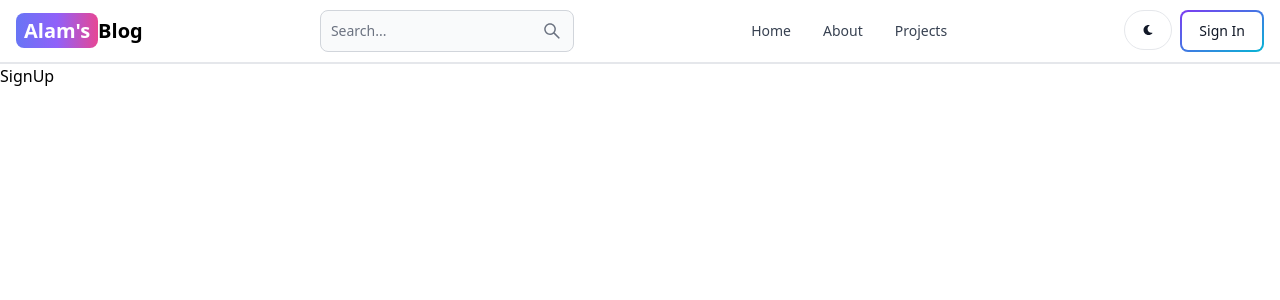
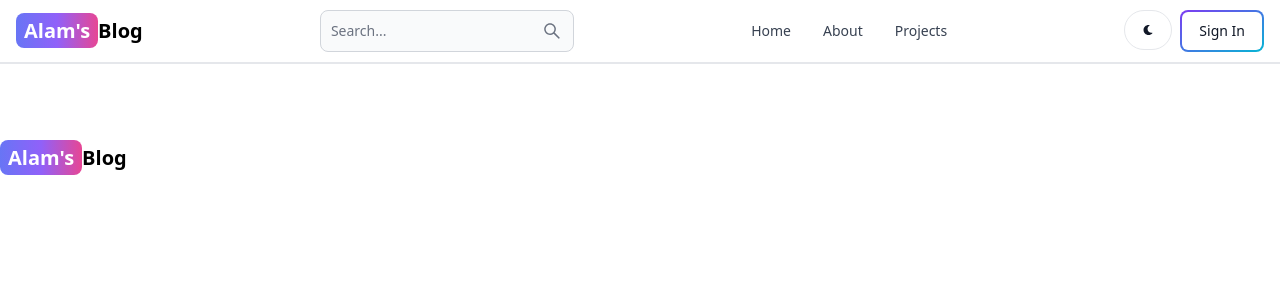
Before and after one commit to MASUDALAM234970/mern-blog, a React (Vite) app in the folder client/: page /sign-up in a window 1280 px wide. Shown: the top 300 px of the page. Built offline with nearby package versions, Linux system fonts and the light colour scheme.

Commit message:
Create a SiGnup page

```diff
--- a/client/src/pages/SignUp.jsx
+++ b/client/src/pages/SignUp.jsx
@@ -1,5 +1,23 @@
 import React from "react";
+import { Link } from "react-router-dom";
 
 export const SignUp = () => {
-  return <div>SignUp</div>;
+  return (
+    <div className="min-h-screen mt-20">
+      <div className="">{/* left */}</div>
+      <div>
+        <Link
+          to="/"
+          className="self-center whitespace-nowrap text-sm sm:text-xl font-semibold dark:text-white"
+          tes
+        >
+          <span className="px-2 py-1 bg-gradient-to-r from-indigo-500 via-purple-500 to-pink-500 rounded-lg text-white">
+            Alam's
+          </span>
+          Blog
+        </Link>
+      </div>
+      <div className="">{/* Right*/}</div>
+    </div>
+  );
 };
```
